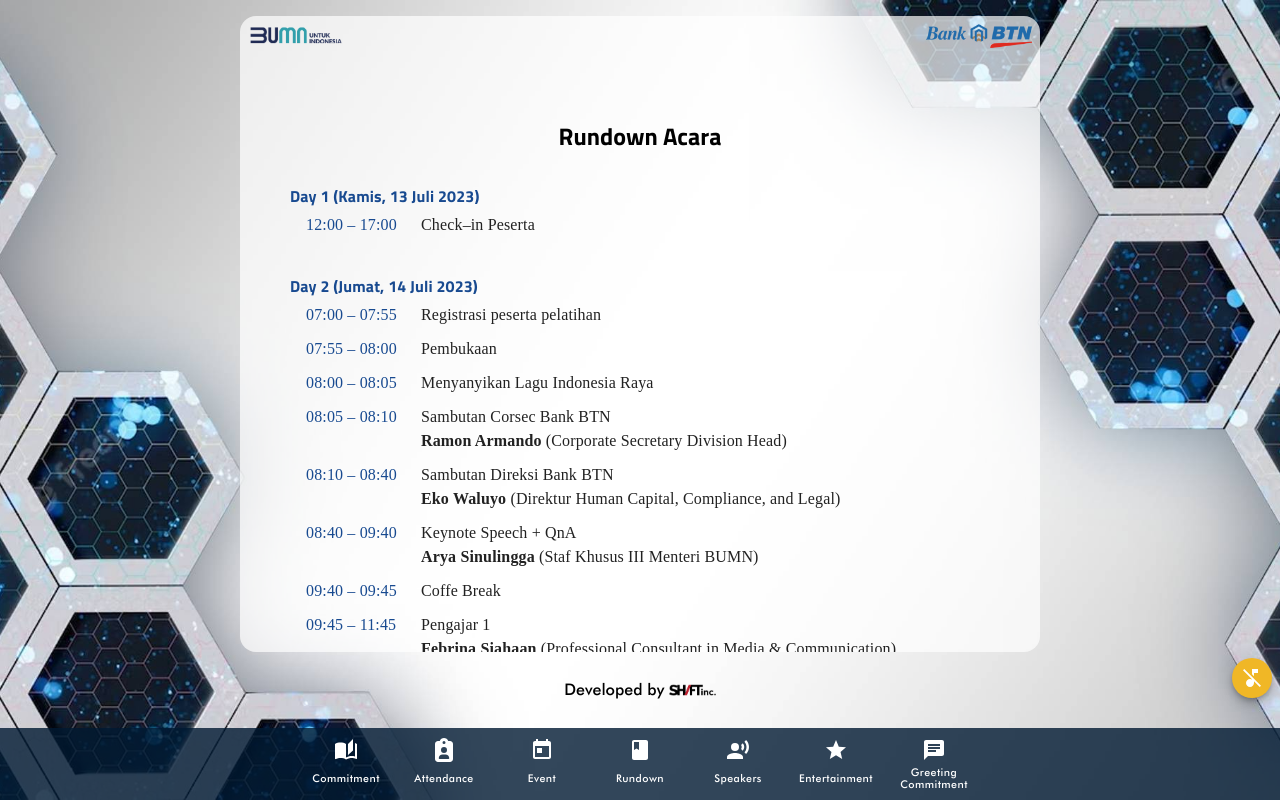
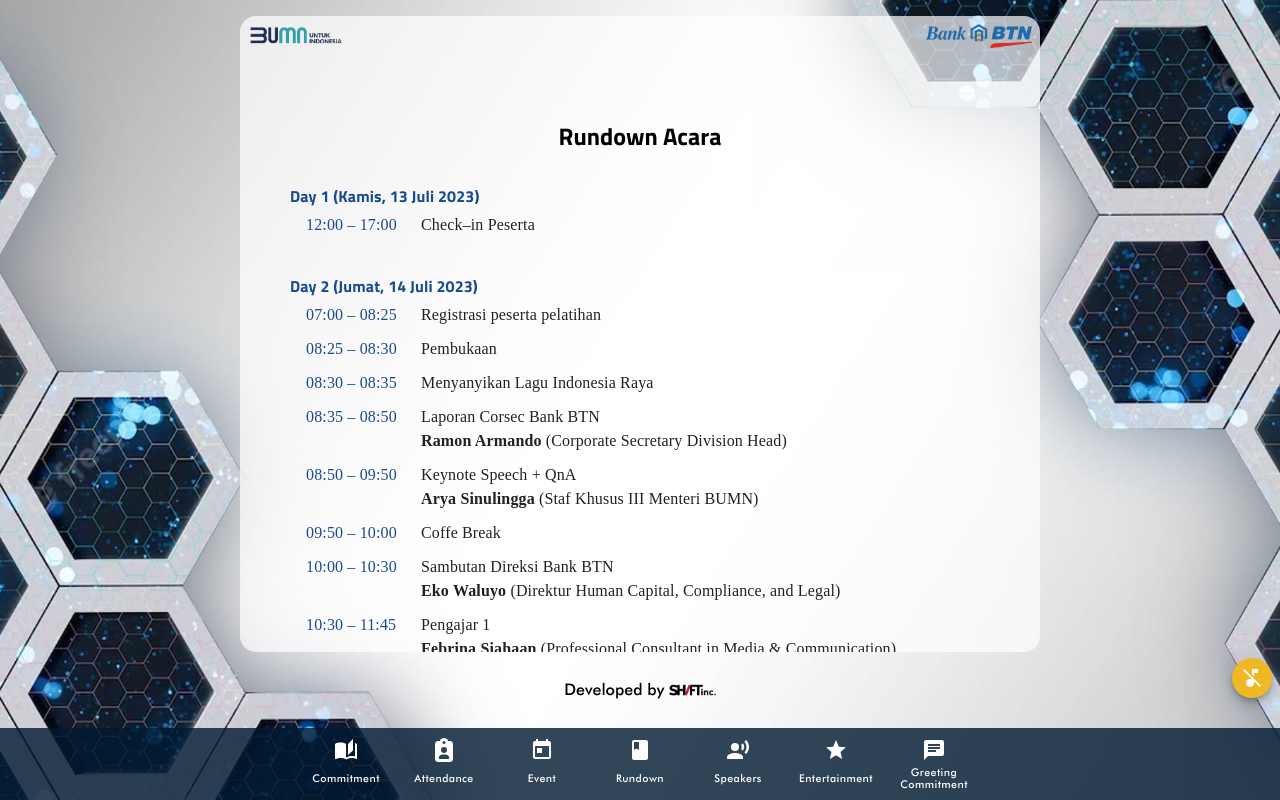
Before and after one commit to arifrmdhni/web-invitation, a React (Create React App) app: page /main/rundown in a window 1280 px wide. Built offline with nearby package versions, Linux system fonts and the light colour scheme; a web font is replaced by a local one.

Commit message:
Update Rundown.js

```diff
--- a/src/Pages/Rundown.js
+++ b/src/Pages/Rundown.js
@@ -65,52 +65,52 @@
               Day 2 (Jumat, 14 Juli 2023)
             </h4>
             <div className="rundown-template">
-              <h5 className="rundown-time-text">07:00 – 07:55</h5>
+              <h5 className="rundown-time-text">07:00 – 08:25</h5>
               <div className="rundown-description-wrapper">
                 <p className="rundown-description-text">Registrasi peserta pelatihan</p>
               </div>
             </div>
             <div className="rundown-template">
-              <h5 className="rundown-time-text">07:55 – 08:00</h5>
+              <h5 className="rundown-time-text">08:25 – 08:30</h5>
               <div className="rundown-description-wrapper">
                 <p className="rundown-description-text">Pembukaan</p>
               </div>
             </div>
             <div className="rundown-template">
-              <h5 className="rundown-time-text">08:00 – 08:05</h5>
+              <h5 className="rundown-time-text">08:30 – 08:35</h5>
               <div className="rundown-description-wrapper">
                 <p className="rundown-description-text">Menyanyikan Lagu Indonesia Raya</p>
               </div>
             </div>
             <div className="rundown-template">
-              <h5 className="rundown-time-text">08:05 – 08:10</h5>
+              <h5 className="rundown-time-text">08:35 – 08:50</h5>
               <div className="rundown-description-wrapper">
-                <p className="rundown-description-text">Sambutan Corsec Bank BTN</p>
+                <p className="rundown-description-text">Laporan Corsec Bank BTN</p>
                 <p className="rundown-description-text"><strong>Ramon Armando </strong>(Corporate Secretary Division Head)</p>
               </div>
             </div>
             <div className="rundown-template">
-              <h5 className="rundown-time-text">08:10 – 08:40</h5>
+              <h5 className="rundown-time-text">08:50 – 09:50</h5>
+              <div className="rundown-description-wrapper">
+                <p className="rundown-description-text">Keynote Speech + QnA</p>
+                <p className="rundown-description-text"><strong>Arya Sinulingga </strong>(Staf Khusus III Menteri BUMN)</p>
+              </div>
+            </div>
+            <div className="rundown-template">
+              <h5 className="rundown-time-text">09:50 – 10:00</h5>
+              <div className="rundown-description-wrapper">
+                <p className="rundown-description-text">Coffe Break</p>
+              </div>
+            </div>
+            <div className="rundown-template">
+              <h5 className="rundown-time-text">10:00 – 10:30</h5>
               <div className="rundown-description-wrapper">
                 <p className="rundown-description-text">Sambutan Direksi Bank BTN</p>
                 <p className="rundown-description-text"><strong>Eko Waluyo </strong>(Direktur Human Capital, Compliance, and Legal)</p>
               </div>
             </div>
             <div className="rundown-template">
-              <h5 className="rundown-time-text">08:40 – 09:40</h5>
-              <div className="rundown-description-wrapper">
-                <p className="rundown-description-text">Keynote Speech + QnA</p>
-                <p className="rundown-description-text"><strong>Arya Sinulingga </strong>(Staf Khusus III Menteri BUMN)</p>
-              </div>
-            </div>
-            <div className="rundown-template">
-              <h5 className="rundown-time-text">09:40 – 09:45</h5>
-              <div className="rundown-description-wrapper">
-                <p className="rundown-description-text">Coffe Break</p>
-              </div>
-            </div>
-            <div className="rundown-template">
-              <h5 className="rundown-time-text">09:45 – 11:45</h5>
+              <h5 className="rundown-time-text">10:30 – 11:45</h5>
               <div className="rundown-description-wrapper">
                 <p className="rundown-description-text">Pengajar 1</p>
                 <p className="rundown-description-text"><strong>Febrina Siahaan </strong>(Professional Consultant in Media & Communication)</p>
```
